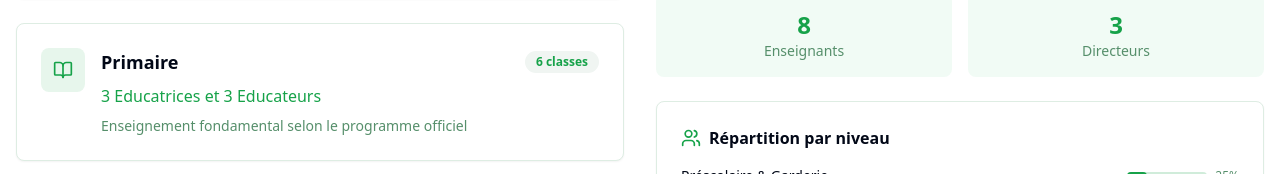
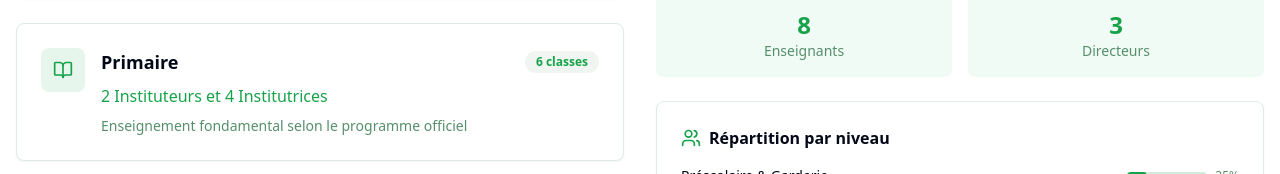
Before and after one commit to henrikpeterson/Primary-School-website, a React (Vite) app: page / in a window 1280 px wide. Shown: the part 4297-4471 px from the top of the page. Built offline with nearby package versions, Linux system fonts and the light colour scheme.

Commit message:
Nouveaux changement

```diff
--- a/src/components/Team.tsx
+++ b/src/components/Team.tsx
@@ -37,7 +37,7 @@ const Team = () => {
     },
     {
       level: "Primaire",
-      count: "3 Educatrices et 3 Educateurs",
+      count: "2 Instituteurs et 4 Institutrices",
       description: "Enseignement fondamental selon le programme officiel",
       icon: <BookOpen className="h-5 w-5" />,
       classes: "6 classes"
```
